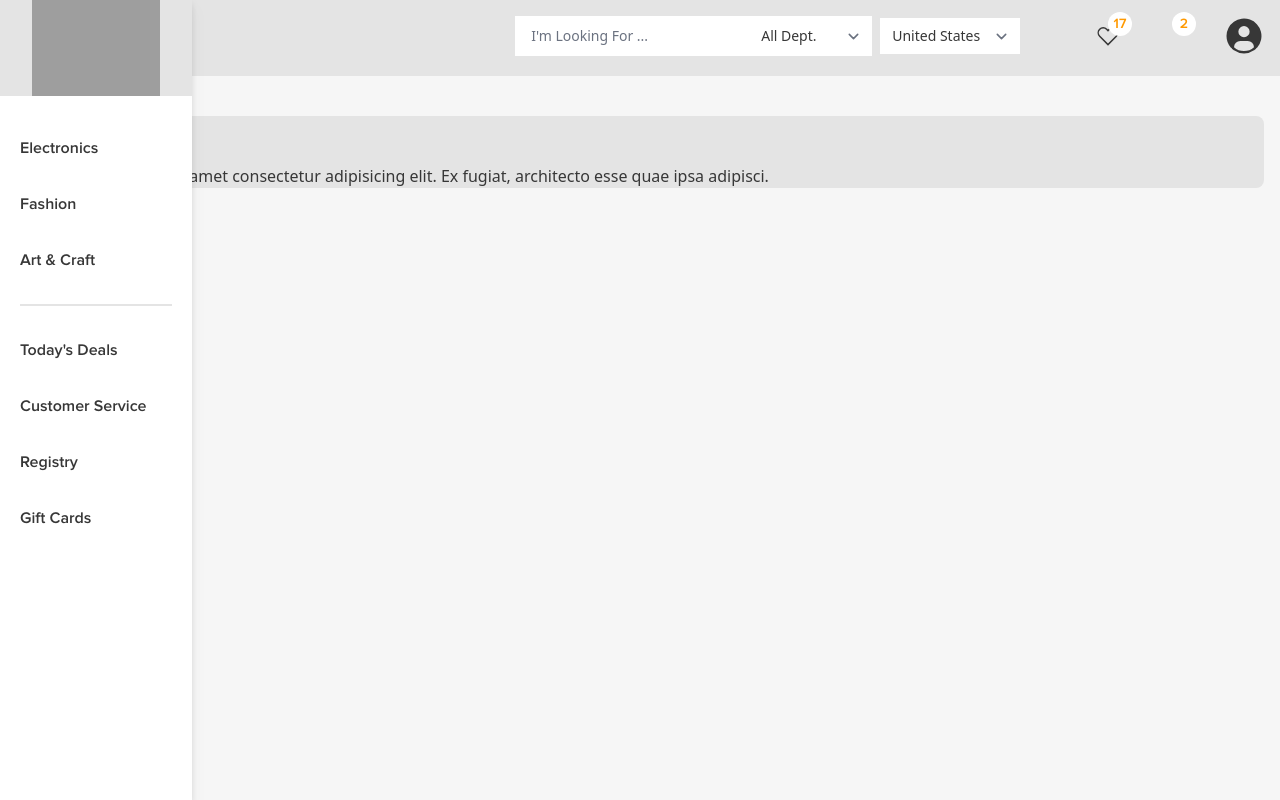
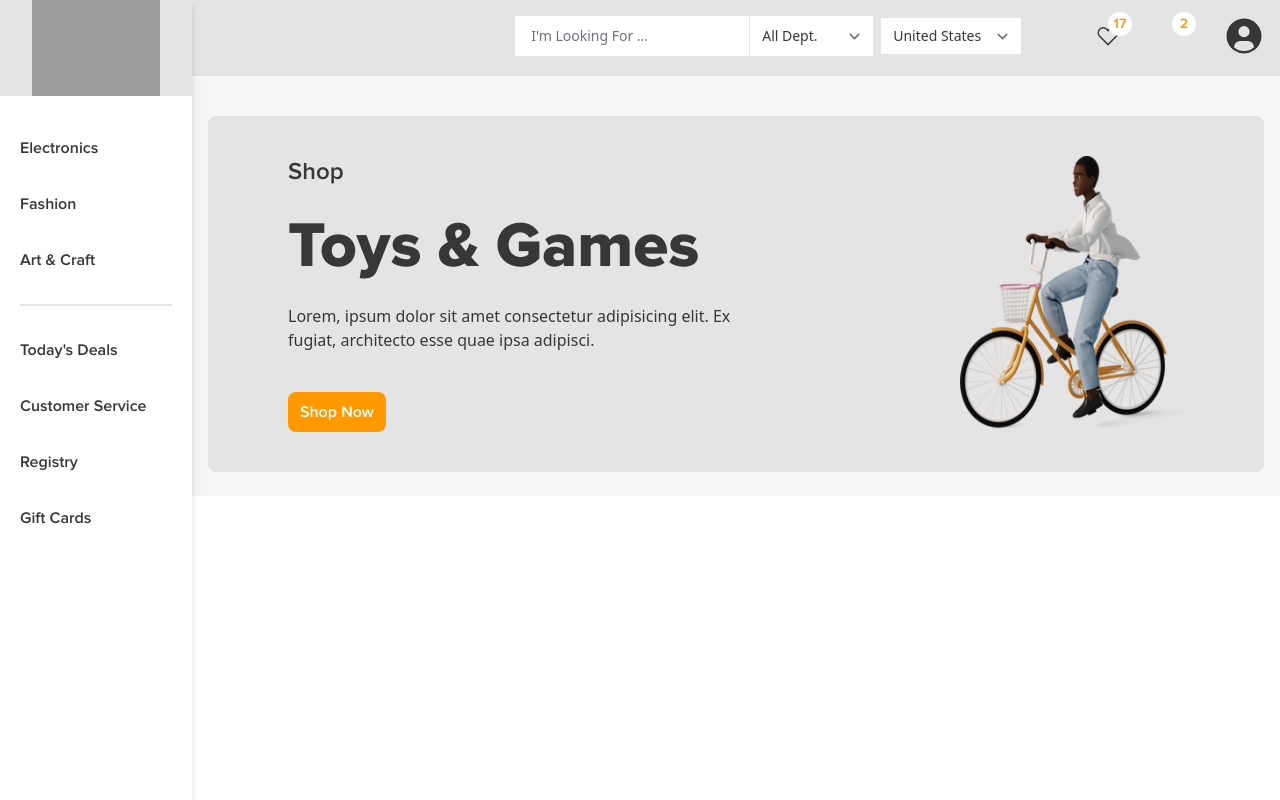
Before and after one commit to zoharkiks/amazon-clone, a Next.js app: page / in a window 1280 px wide. Built offline with nearby package versions, Linux system fonts and the light colour scheme; grey boxes are pictures that could not be loaded; some icons are missing; a web font is replaced by a local one.

Commit message:
Add hero section

```diff
--- /dev/null
+++ b/components/Button.tsx
@@ -0,0 +1,9 @@
+import React from 'react'
+
+const Button = ({title,background}:{title:string,background:string}) => {
+  return (
+    <div className={`${background} w-max px text-white px-3 py-2 rounded-lg font-proximaSemibold`}>{title}</div>
+  )
+}
+
+export default Button
--- a/components/Navbar.tsx
+++ b/components/Navbar.tsx
@@ -18,9 +18,7 @@ const Navbar = () => {
           />
           <img src={images.logo.src} className="h-20 w-24" alt="" />
         </div>
-        <div className="hidden md:flex">
-          <Sidebar />
-        </div>
+
         <div className="flex items-center space-x-6 md:space-x-10">
           <div className="relative flex">
             <Icon icon="carbon:favorite" className="h-6 w-6 cursor-pointer" />
@@ -47,7 +45,7 @@ const Navbar = () => {
           <input
             placeholder="I'm Looking For ..."
             type="text "
-            className=" w-full px-4 outline-none "
+            className=" w-full px-4 outline-none border-r border-gray "
           />
           <select className="border-none text-sm  " name="" id="">
             <option value="all">All Dept.</option>
--- a/components/index.js
+++ b/components/index.js
@@ -2,5 +2,6 @@
 
 import  Navbar  from "./Navbar"
 import  Sidebar  from "./Sidebar"
+import  Button  from "./Button"
 
-export {Navbar,Sidebar}
+export {Navbar,Sidebar,Button}
--- a/constants/images.js
+++ b/constants/images.js
@@ -1,3 +1,4 @@
 import logo from '../assets/logo.png'
+import hero1 from '../assets/hero1.png'
 
-export default {logo}
+export default {logo,hero1}
--- a/containers/Hero.tsx
+++ b/containers/Hero.tsx
@@ -1,15 +1,31 @@
-import React from 'react'
+import React from "react";
+import { Button } from "../components";
+import { images } from "../constants";
 
 const Hero = () => {
   return (
-    <div className='mt-10 px-4'>
-      <div className="flex flex-col bg-gray rounded-lg">
-        <h1 className=' font-proximaSemibold text-lightGray'>Shop</h1>
-        <h1>Toys & Games</h1>
-        <p>Lorem, ipsum dolor sit amet consectetur adipisicing elit. Ex fugiat, architecto esse quae ipsa adipisci.</p>
+    <div className="mt-10 w-full px-4 font-proxima md:ml-[25%] lg:ml-[15%] ">
+      <div className="flex grid-cols-2 flex-col rounded-lg bg-gray px-6  py-10 lg:grid  lg:px-20">
+        <div className="flex flex-col space-y-5  lg:space-y-10 ">
+          <h1 className=" font-proximaSemibold text-2xl text-black">Shop</h1>
+          <h1 className=" font-proximaExtrabold text-3xl lg:text-[4rem]">Toys & Games</h1>
+          <p className="">
+            Lorem, ipsum dolor sit amet consectetur adipisicing elit. Ex fugiat,
+            architecto esse quae ipsa adipisci.
+          </p>
+          <Button background="bg-orange" title="Shop Now" />
         </div>
+
+        <div className="flex items-center justify-end">
+          <img
+            className="h-1/2 w-1/2 lg:h-full "
+            src={images.hero1.src}
+            alt=""
+          />
+        </div>
+      </div>
     </div>
-  )
-}
+  );
+};
 
-export default Hero
+export default Hero;
--- a/pages/index.tsx
+++ b/pages/index.tsx
@@ -4,11 +4,11 @@ import Head from 'next/head'
 // import containers
 import {Footer,Hero}  from '../containers'
 // import components
-import { Navbar } from "../components";
+import { Navbar, Sidebar } from "../components";
 
 const Home: NextPage = () => {
   return (
-    <div className='text-black bg-lightGray h-screen' >
+    <div className='text-black bg-lightGray' >
       <Head>
         <title>Your App Name</title>
         <link rel="icon" href="/favicon.ico" />
@@ -16,7 +16,14 @@ const Home: NextPage = () => {
 
 {/* Website Sections */}
 <Navbar/>
+<div className="flex">
 <Hero/>
+
+<div className="hidden md:flex">
+          <Sidebar />
+        </div>
+
+</div>
 <Footer/>
 
     </div>
```
Also changed, not shown: assets/hero1.png (added).
